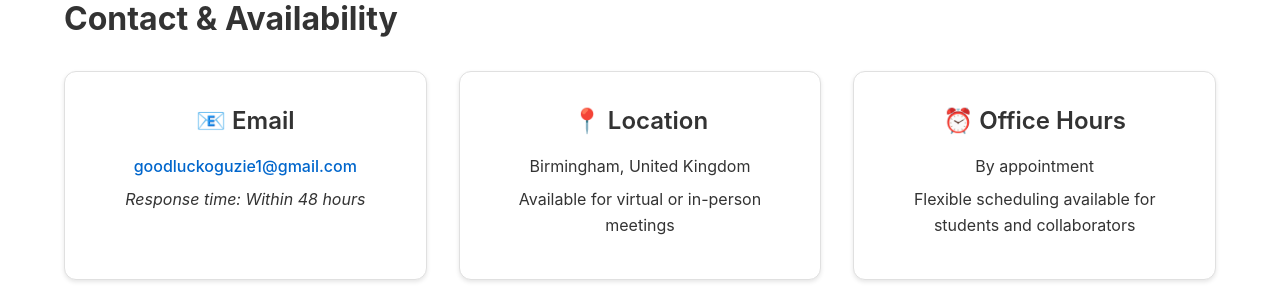
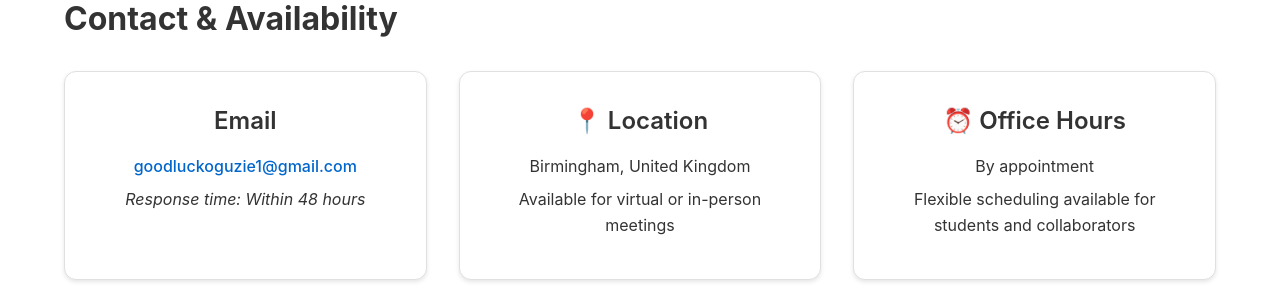
Before and after one commit to goodluckoguzie/goodluckoguzie.github.io, a Jekyll site: the page built from teaching.md, in a window 1280 px wide and 900 px high, scrolled down 14963 px. Shown: the part 154-454 px from the top of the window. Built offline with Jekyll 4.4.1, drawn with Linux system fonts in a browser that asks for light colours.

```diff
--- a/teaching.md
+++ b/teaching.md
@@ -613,7 +613,7 @@ Comprehensive progressive teaching modules covering full-stack web development:
 
 <div class="contact-section">
   <div class="contact-card">
-    <h3>📧 Email</h3>
+    <h3>Email</h3>
     <p><a href="mailto:goodluckoguzie1@gmail.com">goodluckoguzie1@gmail.com</a></p>
     <p><em>Response time: Within 48 hours</em></p>
   </div>
```
